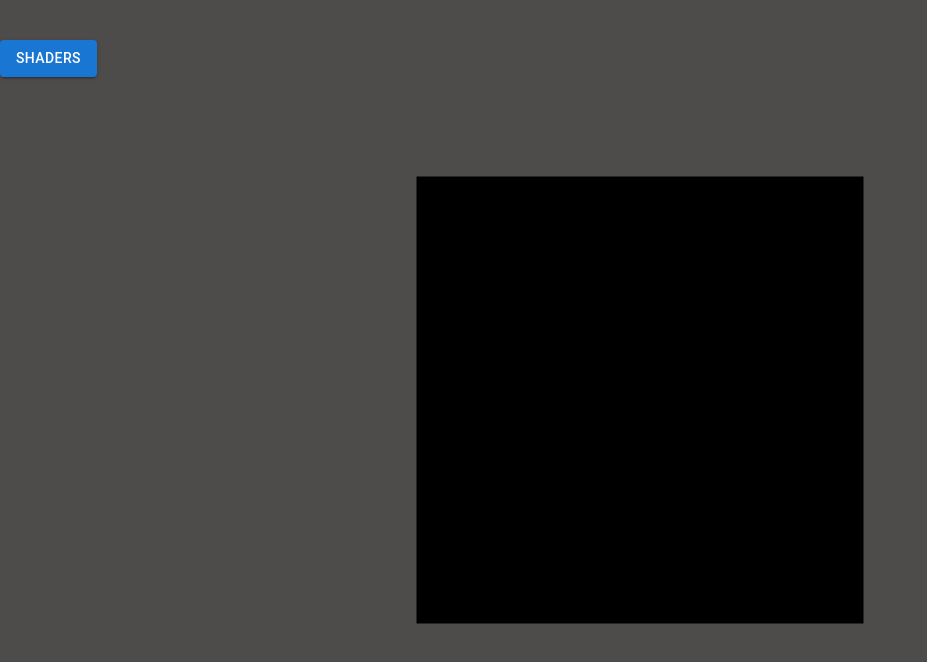
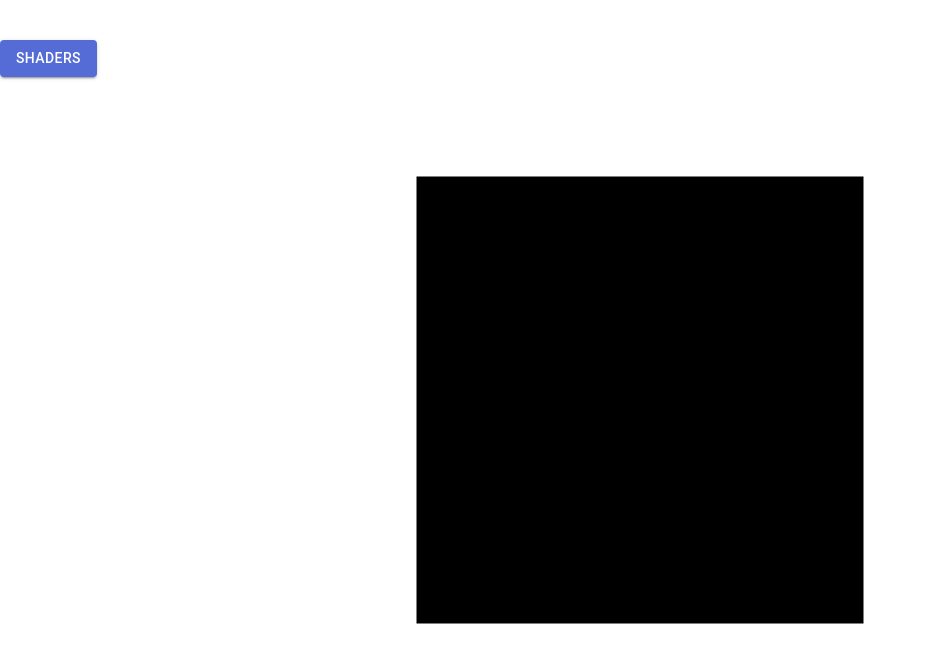
Before and after one commit to DoctorTone/shader_effects_r3f, a React (Vite) app: page / in a window 1280 px wide. Shown: the top 662 px of the page, without its empty margins (0-927 px from the left). Built offline with nearby package versions, Linux system fonts and the light colour scheme.

Commit message:
Add css reset

```diff
--- a/src/App.jsx
+++ b/src/App.jsx
@@ -1,6 +1,7 @@
 import {Canvas} from "@react-three/fiber";
 import ThreeApp from "./components/ThreeApp.jsx";
 import Button from '@mui/material/Button';
+import "./styles/styles.css"
 
 function App() {
 
--- a/src/main.jsx
+++ b/src/main.jsx
@@ -1,8 +1,14 @@
 import React from 'react'
 import ReactDOM from 'react-dom/client'
 import App from './App'
-import "./styles/styles.css"
+import CssBaseline from '@mui/material/CssBaseline';
+import { ThemeProvider } from '@mui/material/styles';
+import theme from './styles/theme';
 
 ReactDOM.createRoot(document.getElementById('root')).render(
+  <ThemeProvider theme={theme}>
+    {/* CssBaseline kickstart an elegant, consistent, and simple baseline to build upon. */}
+    <CssBaseline />
     <App />
+  </ThemeProvider>,
 )
--- /dev/null
+++ b/src/styles/theme.jsx
@@ -0,0 +1,19 @@
+import { red } from '@mui/material/colors';
+import { createTheme } from '@mui/material/styles';
+
+// A custom theme for this app
+const theme = createTheme({
+  palette: {
+    primary: {
+      main: '#556cd6',
+    },
+    secondary: {
+      main: '#19857b',
+    },
+    error: {
+      main: red.A400,
+    },
+  },
+});
+
+export default theme;
```
